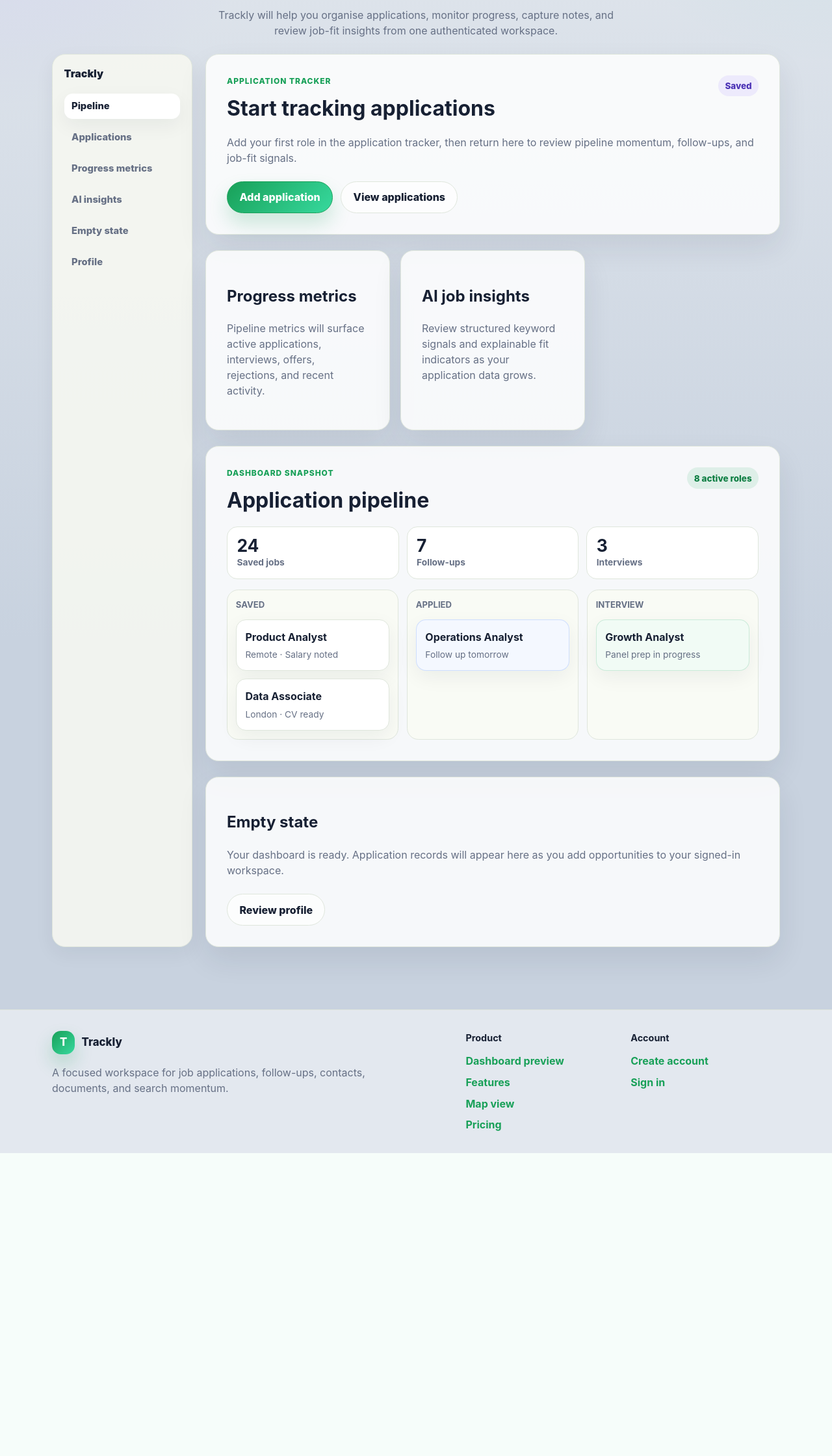
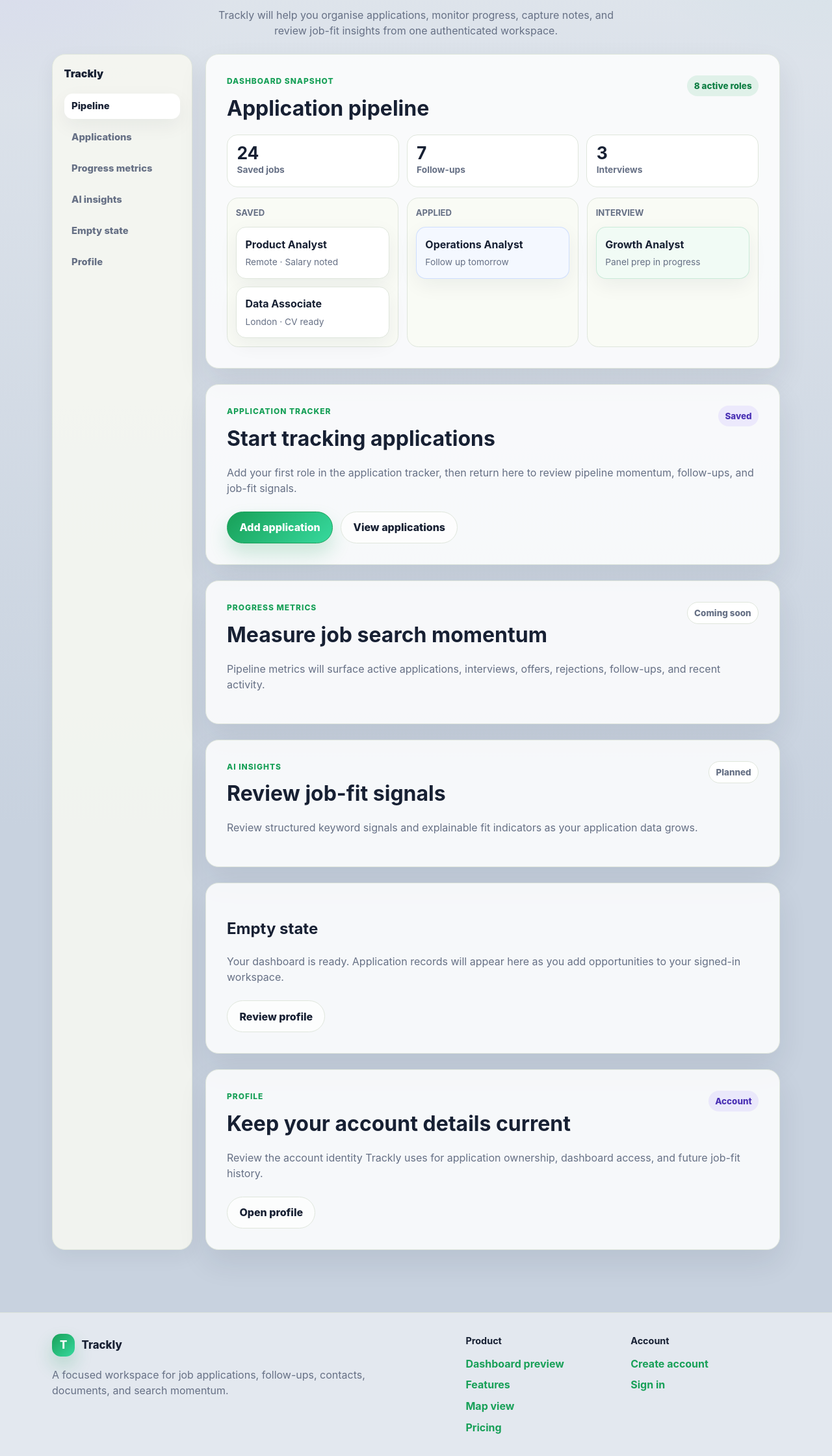
Before and after one commit to AAdewunmi/Trackly-Job-Applications-Tracker-Project, a Django app: page /dashboard/preview/ in a window 1280 px wide. Shown: the part 313-2553 px from the top of the page at 65% size. Before the commit the page ends 2087 px from the top, so only its background shows below. Run offline with Django 5.2, Linux system fonts and the light colour scheme.

Commit message:
refactor(dashboard): reorder full-width dashboard panels

```diff
--- a/templates/dashboard/user_index.html
+++ b/templates/dashboard/user_index.html
@@ -21,52 +21,11 @@
                 <a class="tl-dashboard-side-link" href="#metrics">Progress metrics</a>
                 <a class="tl-dashboard-side-link" href="#insights">AI insights</a>
                 <a class="tl-dashboard-side-link" href="#empty-state">Empty state</a>
-                <a class="tl-dashboard-side-link" href="{% url 'users:profile' %}">Profile</a>
+                <a class="tl-dashboard-side-link" href="#profile">Profile</a>
             </nav>
         </aside>
 
         <div class="tl-dashboard-content">
-            <section id="applications" class="tl-panel" aria-labelledby="applications-heading">
-                <div class="tl-panel-body">
-                    <div class="tl-shot-header">
-                        <div>
-                            <p class="tl-eyebrow">Application tracker</p>
-                            <h2 id="applications-heading">Start tracking applications</h2>
-                        </div>
-                        <span class="tl-badge tl-badge-primary">Saved</span>
-                    </div>
-
-                    <p class="tl-muted">
-                        Add your first role in the application tracker, then return here to review pipeline momentum, follow-ups, and job-fit signals.
-                    </p>
-
-                    <div class="tl-actions">
-                        <a class="tl-button tl-button-primary" href="{% url 'jobs:application_create' %}">Add application</a>
-                        <a class="tl-button tl-button-secondary" href="{% url 'jobs:application_list' %}">View applications</a>
-                    </div>
-                </div>
-            </section>
-
-            <div class="tl-feature-grid">
-                <article id="metrics" class="tl-card">
-                    <div class="tl-card-body">
-                        <h2>Progress metrics</h2>
-                        <p class="tl-muted">
-                            Pipeline metrics will surface active applications, interviews, offers, rejections, and recent activity.
-                        </p>
-                    </div>
-                </article>
-
-                <article id="insights" class="tl-card">
-                    <div class="tl-card-body">
-                        <h2>AI job insights</h2>
-                        <p class="tl-muted">
-                            Review structured keyword signals and explainable fit indicators as your application data grows.
-                        </p>
-                    </div>
-                </article>
-            </div>
-
             <section id="pipeline" class="tl-panel tl-dashboard-empty-state" aria-labelledby="pipeline-heading">
                 <div class="tl-panel-body tl-stack">
                     <div class="tl-shot-header">
@@ -124,6 +83,59 @@
                 </div>
             </section>
 
+            <section id="applications" class="tl-panel" aria-labelledby="applications-heading">
+                <div class="tl-panel-body">
+                    <div class="tl-shot-header">
+                        <div>
+                            <p class="tl-eyebrow">Application tracker</p>
+                            <h2 id="applications-heading">Start tracking applications</h2>
+                        </div>
+                        <span class="tl-badge tl-badge-primary">Saved</span>
+                    </div>
+
+                    <p class="tl-muted">
+                        Add your first role in the application tracker, then return here to review pipeline momentum, follow-ups, and job-fit signals.
+                    </p>
+
+                    <div class="tl-actions">
+                        <a class="tl-button tl-button-primary" href="{% url 'jobs:application_create' %}">Add application</a>
+                        <a class="tl-button tl-button-secondary" href="{% url 'jobs:application_list' %}">View applications</a>
+                    </div>
+                </div>
+            </section>
+
+            <section id="metrics" class="tl-panel" aria-labelledby="metrics-heading">
+                <div class="tl-panel-body">
+                    <div class="tl-shot-header">
+                        <div>
+                            <p class="tl-eyebrow">Progress metrics</p>
+                            <h2 id="metrics-heading">Measure job search momentum</h2>
+                        </div>
+                        <span class="tl-badge tl-badge-muted">Coming soon</span>
+                    </div>
+
+                    <p class="tl-muted">
+                        Pipeline metrics will surface active applications, interviews, offers, rejections, follow-ups, and recent activity.
+                    </p>
+                </div>
+            </section>
+
+            <section id="insights" class="tl-panel" aria-labelledby="insights-heading">
+                <div class="tl-panel-body">
+                    <div class="tl-shot-header">
+                        <div>
+                            <p class="tl-eyebrow">AI insights</p>
+                            <h2 id="insights-heading">Review job-fit signals</h2>
+                        </div>
+                        <span class="tl-badge tl-badge-muted">Planned</span>
+                    </div>
+
+                    <p class="tl-muted">
+                        Review structured keyword signals and explainable fit indicators as your application data grows.
+                    </p>
+                </div>
+            </section>
+
             <section id="empty-state" class="tl-panel tl-dashboard-empty-state">
                 <div class="tl-panel-body tl-stack">
                     <h2>Empty state</h2>
@@ -135,6 +147,26 @@
                     </div>
                 </div>
             </section>
+
+            <section id="profile" class="tl-panel" aria-labelledby="profile-heading">
+                <div class="tl-panel-body">
+                    <div class="tl-shot-header">
+                        <div>
+                            <p class="tl-eyebrow">Profile</p>
+                            <h2 id="profile-heading">Keep your account details current</h2>
+                        </div>
+                        <span class="tl-badge tl-badge-primary">Account</span>
+                    </div>
+
+                    <p class="tl-muted">
+                        Review the account identity Trackly uses for application ownership, dashboard access, and future job-fit history.
+                    </p>
+
+                    <div class="tl-actions">
+                        <a class="tl-button tl-button-secondary" href="{% url 'users:profile' %}">Open profile</a>
+                    </div>
+                </div>
+            </section>
         </div>
     </div>
 </section>
```
Also changed, not shown: apps/dashboard/tests/test_dashboard_views.py (+6 -0 lines).
